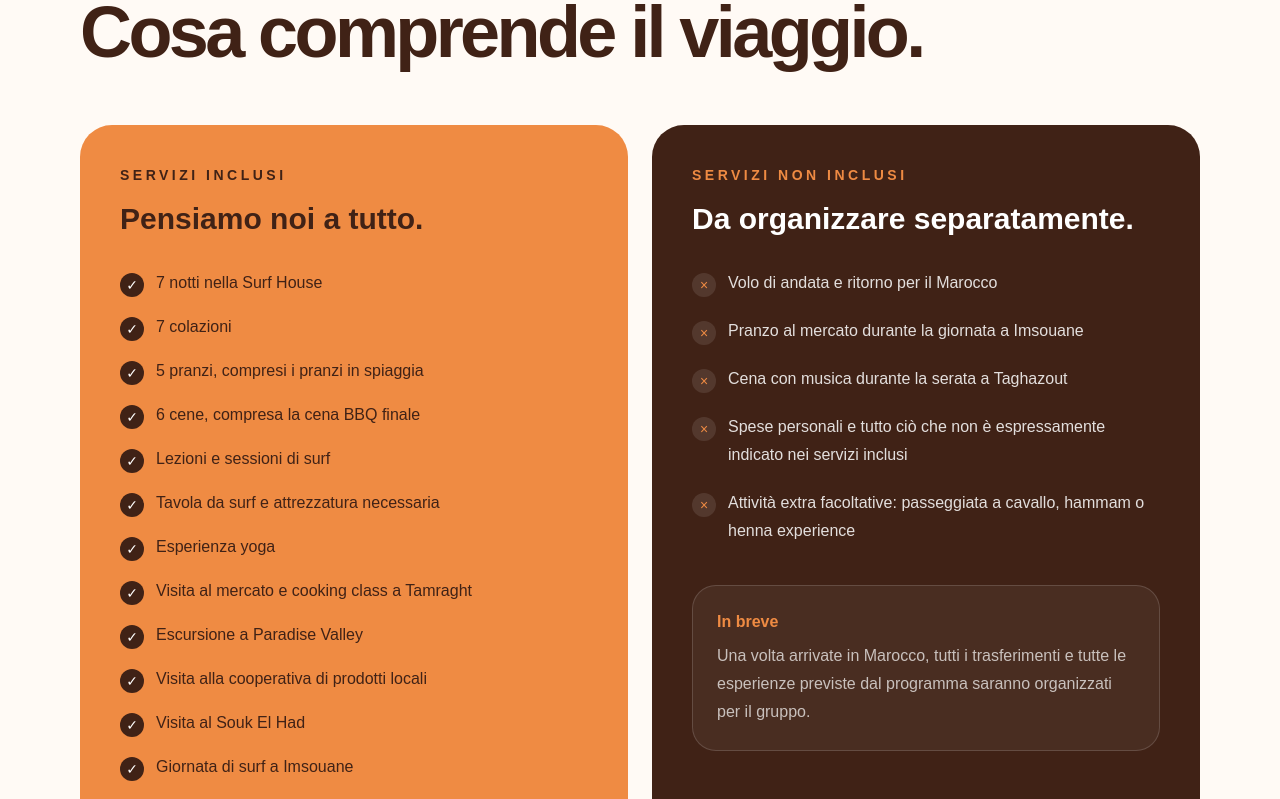
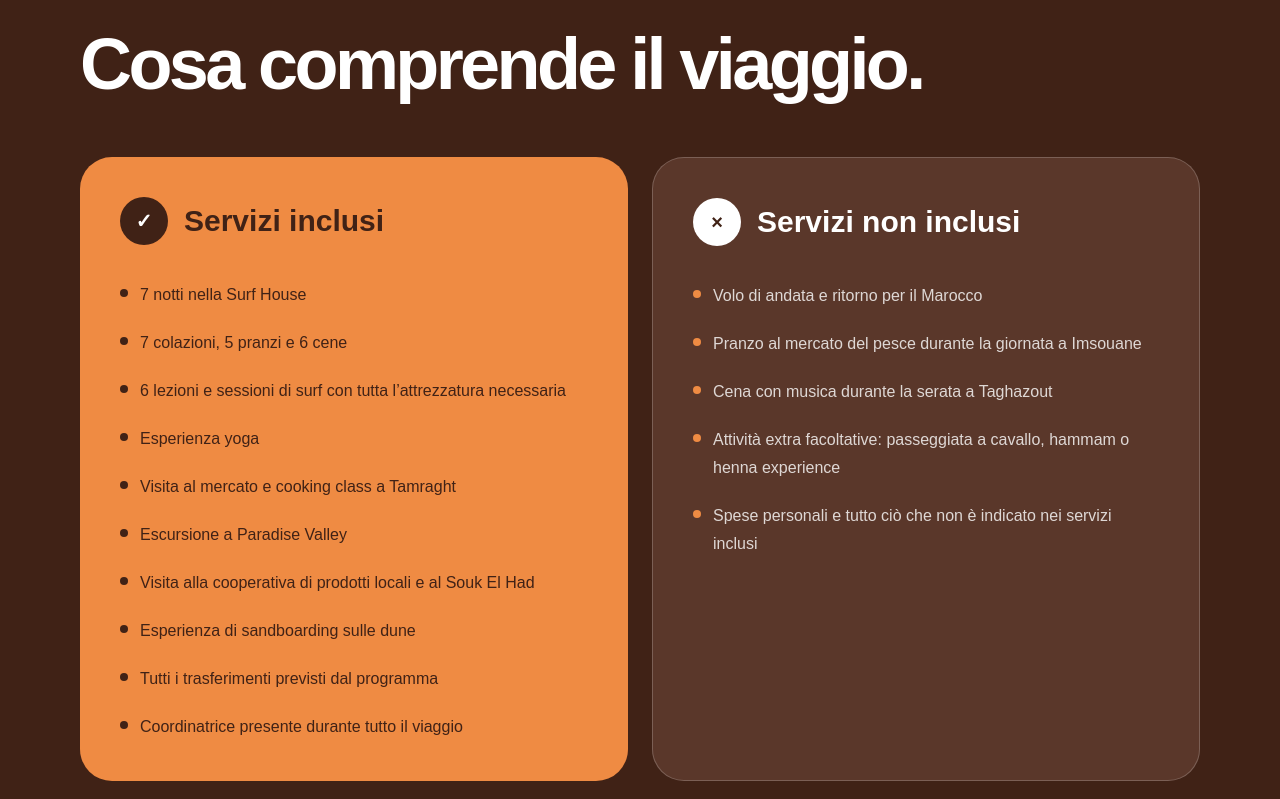
Before and after one commit to LOKAHI-web/LOKAHI, a Next.js app in the folder lokahi-app/: page /Viaggi/Marocco in a window 1280 px wide. Shown: the part 2800-3599 px from the top of the page. Built offline with nearby package versions, Linux system fonts and the light colour scheme.

Commit message:
Rinnova la grafica dei servizi del Marocco

```diff
--- a/lokahi-app/app/Viaggi/Marocco/page.tsx
+++ b/lokahi-app/app/Viaggi/Marocco/page.tsx
@@ -331,11 +331,12 @@ export default function MaroccoPage() {
                     </div>
                 </div>
             </section>
+
             {/* SERVIZI INCLUSI E NON INCLUSI */}
-            <section className="px-6 py-20 md:px-12 lg:px-20">
+            <section className="bg-[#402216] px-6 py-20 text-white md:px-12 lg:px-20 lg:py-28">
                 <div className="mx-auto max-w-6xl">
-                    <p className="text-sm font-bold uppercase tracking-[0.3em] text-[#d96e24]">
-                        Tutto ciò che devi sapere
+                    <p className="text-sm font-bold uppercase tracking-[0.3em] text-[#ef8b43]">
+                        Informazioni utili
                     </p>
 
                     <h2 className="mt-5 max-w-4xl text-4xl font-bold leading-tight tracking-[-0.05em] md:text-7xl">
@@ -343,85 +344,65 @@ export default function MaroccoPage() {
                     </h2>
 
                     <div className="mt-12 grid gap-6 lg:grid-cols-2">
-                        {/* INCLUSO */}
-                        <div className="rounded-[32px] bg-[#ef8b43] p-7 md:p-10">
-                            <p className="text-sm font-bold uppercase tracking-[0.25em]">
-                                Servizi inclusi
-                            </p>
+                        {/* SERVIZI INCLUSI */}
+                        <div className="rounded-[32px] bg-[#ef8b43] p-7 text-[#402216] md:p-10">
+                            <div className="flex items-center gap-4">
+                                <span className="flex h-12 w-12 shrink-0 items-center justify-center rounded-full bg-[#402216] text-xl font-bold text-white">
+                                    ✓
+                                </span>
 
-                            <h3 className="mt-4 text-3xl font-bold">
-                                Pensiamo noi a tutto.
-                            </h3>
+                                <h3 className="text-3xl font-bold">
+                                    Servizi inclusi
+                                </h3>
+                            </div>
 
-                            <ul className="mt-8 space-y-4 leading-7">
+                            <ul className="mt-9 space-y-5 leading-7">
                                 {[
                                     "7 notti nella Surf House",
-                                    "7 colazioni",
-                                    "5 pranzi, compresi i pranzi in spiaggia",
-                                    "6 cene, compresa la cena BBQ finale",
-                                    "Lezioni e sessioni di surf",
-                                    "Tavola da surf e attrezzatura necessaria",
+                                    "7 colazioni, 5 pranzi e 6 cene",
+                                    "6 lezioni e sessioni di surf con tutta l’attrezzatura necessaria",
                                     "Esperienza yoga",
                                     "Visita al mercato e cooking class a Tamraght",
                                     "Escursione a Paradise Valley",
-                                    "Visita alla cooperativa di prodotti locali",
-                                    "Visita al Souk El Had",
-                                    "Giornata di surf a Imsouane",
+                                    "Visita alla cooperativa di prodotti locali e al Souk El Had",
                                     "Esperienza di sandboarding sulle dune",
-                                    "Escursione a Taghazout e tramonto allo Skate Park",
-                                    "Un’attività a scelta tra passeggiata a cavallo, hammam o henna experience",
                                     "Tutti i trasferimenti previsti dal programma",
-                                    "Attività di gruppo e giochi rompighiaccio",
                                     "Coordinatrice presente durante tutto il viaggio",
                                 ].map((servizio) => (
                                     <li key={servizio} className="flex items-start gap-3">
-                                        <span className="mt-1 flex h-6 w-6 shrink-0 items-center justify-center rounded-full bg-[#402216] text-sm text-white">
-                                            ✓
-                                        </span>
+                                        <span className="mt-2 h-2 w-2 shrink-0 rounded-full bg-[#402216]" />
                                         <span>{servizio}</span>
                                     </li>
                                 ))}
                             </ul>
                         </div>
 
-                        {/* NON INCLUSO */}
-                        <div className="rounded-[32px] bg-[#402216] p-7 text-white md:p-10">
-                            <p className="text-sm font-bold uppercase tracking-[0.25em] text-[#ef8b43]">
-                                Servizi non inclusi
-                            </p>
+                        {/* SERVIZI NON INCLUSI */}
+                        <div className="rounded-[32px] border border-white/20 bg-[#5a372a] p-7 text-white md:p-10">
+                            <div className="flex items-center gap-4">
+                                <span className="flex h-12 w-12 shrink-0 items-center justify-center rounded-full bg-white text-xl font-bold text-[#402216]">
+                                    ×
+                                </span>
 
-                            <h3 className="mt-4 text-3xl font-bold">
-                                Da organizzare separatamente.
-                            </h3>
+                                <h3 className="text-3xl font-bold">
+                                    Servizi non inclusi
+                                </h3>
+                            </div>
 
-                            <ul className="mt-8 space-y-5 leading-7 text-white/85">
+                            <ul className="mt-9 space-y-5 leading-7 text-white/80">
                                 {[
                                     "Volo di andata e ritorno per il Marocco",
-                                    "Pranzo al mercato durante la giornata a Imsouane",
+                                    "Pranzo al mercato del pesce durante la giornata a Imsouane",
                                     "Cena con musica durante la serata a Taghazout",
-                                    "Spese personali e tutto ciò che non è espressamente indicato nei servizi inclusi",
                                     "Attività extra facoltative: passeggiata a cavallo, hammam o henna experience",
+                                    "Spese personali e tutto ciò che non è indicato nei servizi inclusi",
                                 ].map((servizio) => (
                                     <li key={servizio} className="flex items-start gap-3">
-                                        <span className="mt-1 flex h-6 w-6 shrink-0 items-center justify-center rounded-full bg-white/10 text-sm text-[#ef8b43]">
-                                            ×
-                                        </span>
+                                        <span className="mt-2 h-2 w-2 shrink-0 rounded-full bg-[#ef8b43]" />
                                         <span>{servizio}</span>
                                     </li>
                                 ))}
                             </ul>
-
-                            <div className="mt-10 rounded-[24px] border border-white/15 bg-white/5 p-6">
-                                <p className="font-bold text-[#ef8b43]">
-                                    In breve
-                                </p>
-
-                                <p className="mt-2 leading-7 text-white/70">
-                                    Una volta arrivate in Marocco, tutti i trasferimenti e
-                                    tutte le esperienze previste dal programma saranno
-                                    organizzati per il gruppo.
-                                </p>
-                            </div>
                         </div>
                     </div>
                 </div>
--- a/lokahi-app/app/Viaggi/mercatini-natale/page.tsx
+++ b/lokahi-app/app/Viaggi/mercatini-natale/page.tsx
@@ -62,7 +62,7 @@ const fermate = [
         orario: "6:30",
     },
     {
-        luogo: "Casello di Bologna",
+        luogo: "Casello di Bologna o Aereporto di bologna",
         orario: "7:30",
     },
     {
```
